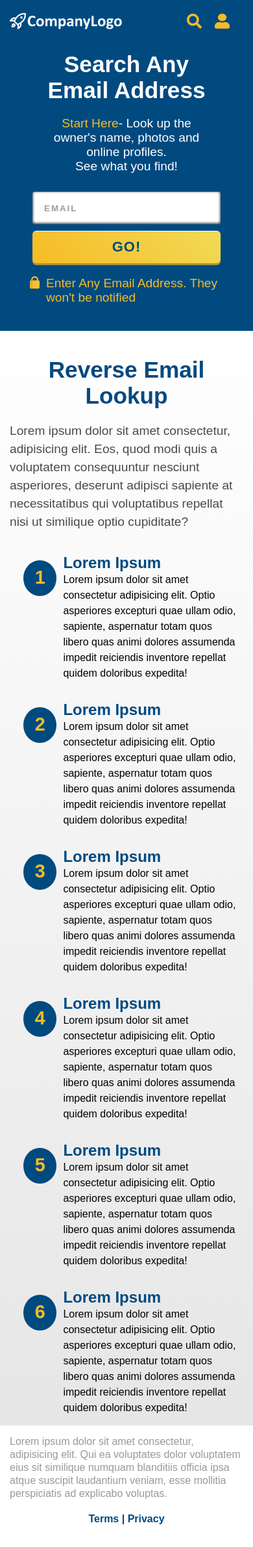
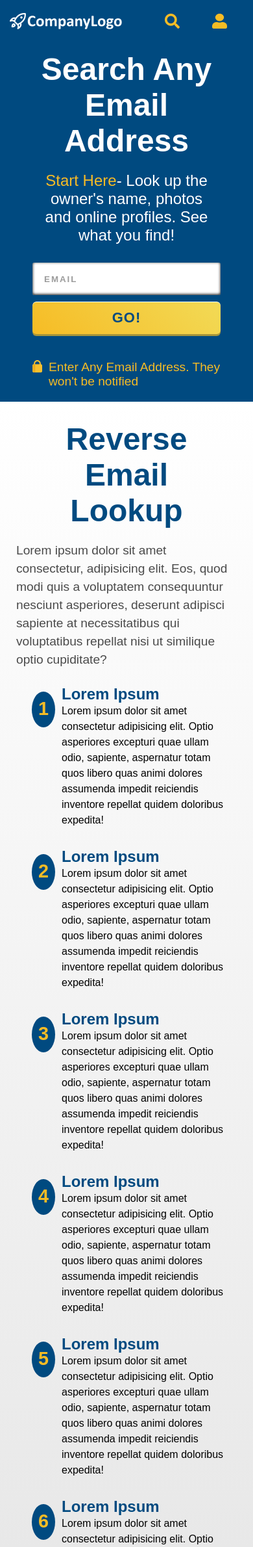
Before and after one commit to KevinQE21/LTV_Test, a PHP site: page / in a window 390 px wide. Shown: the top 2380 px of the page at 65% size. Before the commit the page ends 2345 px from the top, so only its background shows below. Run offline with PHP 8.4, Linux system fonts and the light colour scheme.

Commit message:
responsive features index

```diff
--- a/index.html
+++ b/index.html
@@ -32,24 +32,21 @@
         </div>
         <div class="info">
           <div class="title">
-            <h1>
-              Search Any <br />
-              Email Address
-            </h1>
+            <h1>Search Any Email Address</h1>
           </div>
           <div class="subTitle">
             <p>
               <span>Start Here</span>- Look up the owner's name, photos and
-              online profiles.
+              online profiles. See what you find!
             </p>
-            <p>See what you find!</p>
           </div>
         </div>
         <div class="form">
           <div class="form-info">
-            <form action="submit"></form>
-            <input type="text" placeholder="EMAIL" />
-            <button>GO!</button>
+            <form action="">
+              <input type="email" id="email" placeholder="EMAIL" />
+              <button>GO!</button>
+            </form>
           </div>
         </div>
         <div class="advice">
@@ -164,15 +161,13 @@
     <section id="footer">
       <div class="footer">
         <div class="info-footer">
-          <p>
+          <p class="footer-info">
             Lorem ipsum dolor sit amet consectetur, adipisicing elit. Qui ea
             voluptates dolor voluptatem eius sit similique numquam blanditiis
             officia ipsa atque suscipit laudantium veniam, esse mollitia
             perspiciatis ad explicabo voluptas.
           </p>
-        </div>
-        <div class="copy">
-          <p>Terms | Privacy</p>
+          <p class="terms">Terms | Privacy</p>
         </div>
       </div>
     </section>
--- a/style.css
+++ b/style.css
@@ -28,7 +28,7 @@ a {
 
 h1 {
   color: #ffffff;
-  font-size: 2.2rem;
+  font-size: 3rem;
   text-align: center;
   padding: 10px;
   font-weight: bold;
@@ -38,14 +38,16 @@ h1 {
 #header {
   position: relative;
   background-color: #004a80;
-  left: 0;
-  top: 0;
-  width: 100vw;
-  height: auto;
+  width: 100%;
 }
 
 #header .header {
-  min-height: 8vh;
+  min-height: 10vh;
+  display: flex;
+  flex-direction: column;
+  justify-content: center;
+  align-items: center;
+  max-width: 1200px;
 }
 
 #header .nav-bar {
@@ -55,7 +57,7 @@ h1 {
   width: 100%;
   height: 100%;
   padding: 20px 15px;
-  max-width: 1300px;
+  max-width: 1200px;
 }
 
 #header .brand {
@@ -68,19 +70,22 @@ h1 {
 }
 
 #header .nav-list {
-  width: 30%;
   display: flex;
-  justify-content: space-evenly;
+  flex-direction: row;
+  max-width: 1200px;
 }
 
 #header .nav-list img {
   width: 23px;
   height: 23px;
+  margin: 0 25px;
 }
 
 #header .info {
+  display: flex;
+  flex-direction: column;
   justify-content: flex-start;
-  max-width: 1000px;
+  max-width: 1200px;
   margin: 0 auto;
   padding: 0 50px;
 }
@@ -89,7 +94,7 @@ h1 {
   color: #ffffff;
   text-align: center;
   padding: 10px;
-  font-size: 1.2rem;
+  font-size: 1.5rem;
   padding-bottom: 8px;
 }
 
@@ -101,7 +106,7 @@ h1 {
   padding: 20px 50px;
 }
 
-#header .form input {
+#header .form-info input {
   width: 100%;
   height: 50px;
   border-radius: 3px;
@@ -111,7 +116,7 @@ h1 {
   margin-bottom: 10px;
 }
 
-#header .form input::placeholder {
+#header .form-info input::placeholder {
   font-weight: 800;
   padding: 18px;
   color: #9b9b9b;
@@ -119,7 +124,7 @@ h1 {
   line-height: 18px;
 }
 
-#header .form button {
+#header .form-info button {
   display: inline-block;
   width: 100%;
   height: 50px;
@@ -136,22 +141,23 @@ h1 {
   z-index: 0;
 }
 
-#header .form button:active {
+#header .form-info button:active {
   background-image: none;
   background-color: #f6bc25;
 }
 
-#header .form button:hover {
+#header .form-info button:hover {
   background-image: linear-gradient(225deg, #f2da56 100%, #f6bc25 0%);
 }
 
 #header .advice {
   display: flex;
-  flex-wrap: wrap;
-  justify-content: center;
+  flex-direction: row;
+  width: 100%;
   max-width: 1200px;
+  margin-bottom: 40px;
   margin: 0 auto;
-  margin-bottom: 40px;
+  padding: 20px 50px;
 }
 
 #header .advice img {
@@ -161,7 +167,6 @@ h1 {
 }
 
 #header .advice p {
-  width: 70%;
   font-size: 1.2rem;
 }
 /* End Header Section */
@@ -170,21 +175,25 @@ h1 {
   position: relative;
   left: 0;
   top: 0;
-  width: 100vw;
+  width: 100%;
   height: auto;
   background-image: linear-gradient(0deg, #e6e6e6 0%, #ffffff 100%);
   overflow: hidden;
 }
 
+#items .items {
+  flex-direction: column;
+  max-width: 1500px;
+  margin: 0 auto;
+}
+
 #items .items-top {
   display: flex;
-  align-items: center;
-  justify-content: center;
   flex-direction: column;
   width: 100%;
-  height: 100%;
-  padding: 20px 15px;
-  max-width: 1300px;
+  padding: 10px 25px;
+  max-width: 1200px;
+  overflow: hidden;
 }
 
 #items .items-top h1 {
@@ -193,20 +202,27 @@ h1 {
 }
 
 #items .items-top p {
+  display: flex;
   color: #4a4a4a;
   line-height: 28px;
   font-size: 1.2rem;
+  justify-content: center;
+  align-content: center;
 }
 
 #items .items-bottom {
   display: flex;
-  flex-direction: column;
   align-items: center;
   justify-content: center;
+  flex-wrap: wrap;
+  max-width: 1300px;
 }
 
 #items .item {
+  flex-basis: 80%;
   display: flex;
+  align-items: flex-start;
+  justify-content: center;
   flex-direction: row;
   width: 80%;
   margin: 15px auto;
@@ -217,7 +233,7 @@ h1 {
   background-color: #004a80;
   color: #f6bc25;
   height: 55px;
-  width: 320px;
+  width: 200px;
   border-radius: 50%;
   margin: 10px;
 }
@@ -245,23 +261,117 @@ h1 {
   position: relative;
   left: 0;
   top: 0;
-  width: 100vw;
+  width: 100%;
   height: auto;
 }
 
 #footer .info-footer {
+  display: flex;
+  flex-direction: column;
+  justify-content: center;
+  align-content: center;
+  margin: 15px;
+  max-width: 1200px;
+}
+
+#footer .footer-info {
+  display: flex;
   margin: 15px;
   line-height: 20px;
   color: #999999;
+  align-content: center;
+  justify-content: center;
 }
 
-#footer .copy {
+#footer .terms {
   display: flex;
+  justify-content: center;
+  align-content: center;
   color: #004a80;
   font-weight: bold;
-  align-content: center;
-  justify-content: center;
   margin: 20px;
 }
 
 /*End Footer Section*/
+
+/*Media Query for tablet*/
+@media only screen and (min-width: 768px) {
+  /*Header Section*/
+  #header .title {
+    font-size: 6rem;
+  }
+
+  #header .form .form-info {
+    flex-direction: row;
+    justify-content: center;
+    align-content: center;
+  }
+
+  #header .form-info input {
+    width: 70%;
+    margin-right: 20px;
+  }
+
+  #header .form-info button {
+    width: 20%;
+  }
+
+  #header .advice {
+    width: 100%;
+    float: left;
+  }
+  /*End Header Section*/
+  /*Items Section*/
+  #items .items-bottom .item {
+    flex-basis: 45%;
+    margin: 2.5%;
+  }
+
+  #items .icon {
+    height: 60px;
+    width: 280px;
+  }
+
+  #items .icon h2 {
+    font-size: 2rem;
+  }
+  /*End Items Section*/
+  /*Footer Section*/
+  #footer .info-footer {
+    flex-direction: row;
+  }
+
+  #footer .footer-info {
+    width: 80%;
+  }
+
+  #footer .terms {
+    justify-content: flex-end;
+    width: 20%;
+  }
+  /*End Footer Section*/
+}
+
+/*End Media Query for tablet*/
+/* Media Query for desktop*/
+@media only screen and (min-width: 1200px) {
+  #header {
+    display: flex;
+    justify-content: center;
+  }
+
+  #items .icon {
+    height: 70px;
+    width: 280px;
+  }
+
+  #items .icon h2 {
+    font-size: 2.2rem;
+  }
+
+  #footer {
+    display: flex;
+    justify-content: center;
+  }
+}
+/*End Media Query for desktop*/
```
